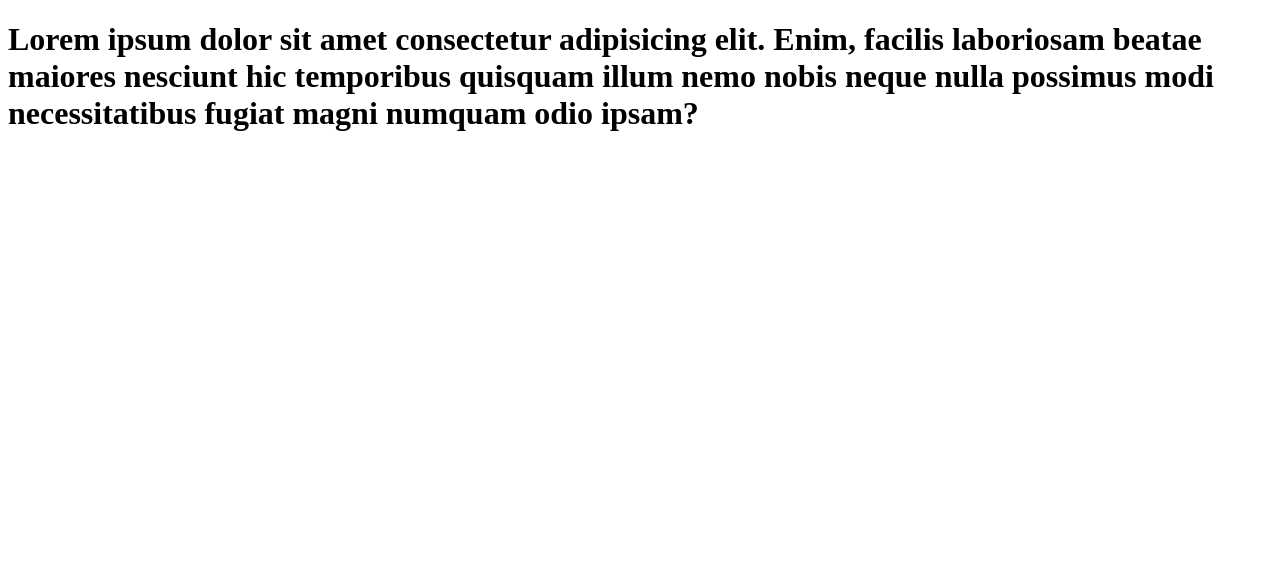
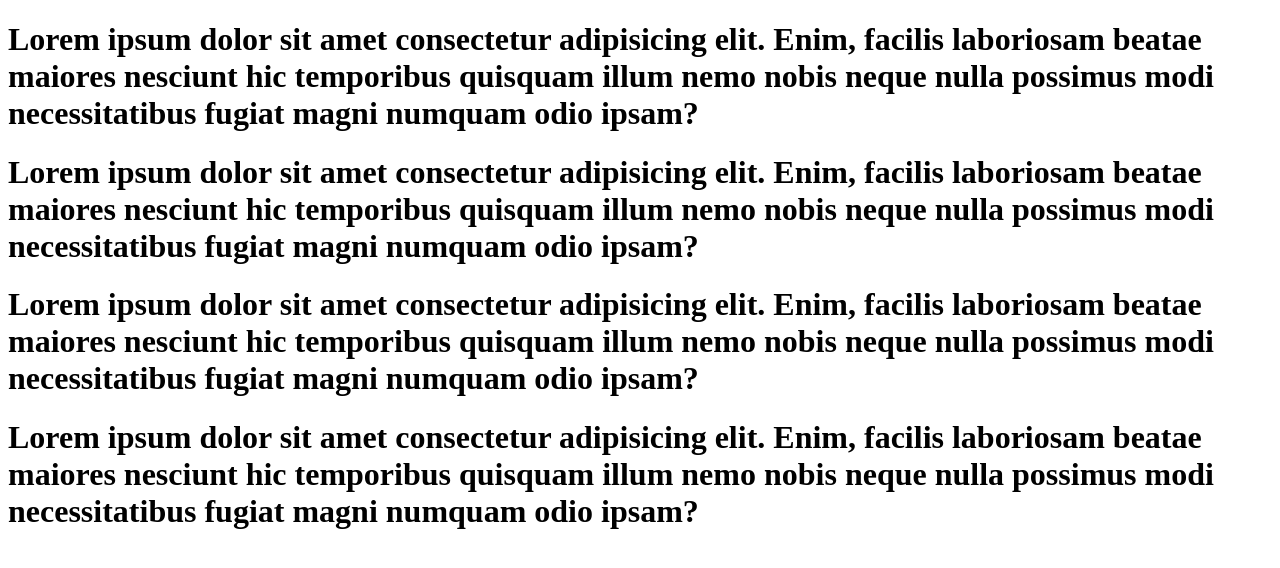
Before and after one commit to Doniyor-Programmer/simplebank, a plain HTML site: page index.html in a window 1280 px wide. Drawn offline with Linux system fonts and the light colour scheme.

Commit message:
githubdan commit

```diff
--- a/index.html
+++ b/index.html
@@ -8,5 +8,8 @@
 </head>
 <body>
     <h1>Lorem ipsum dolor sit amet consectetur adipisicing elit. Enim, facilis laboriosam beatae maiores nesciunt hic temporibus quisquam illum nemo nobis neque nulla possimus modi necessitatibus fugiat magni numquam odio ipsam?</h1>
+    <h1>Lorem ipsum dolor sit amet consectetur adipisicing elit. Enim, facilis laboriosam beatae maiores nesciunt hic temporibus quisquam illum nemo nobis neque nulla possimus modi necessitatibus fugiat magni numquam odio ipsam?</h1>
+    <h1>Lorem ipsum dolor sit amet consectetur adipisicing elit. Enim, facilis laboriosam beatae maiores nesciunt hic temporibus quisquam illum nemo nobis neque nulla possimus modi necessitatibus fugiat magni numquam odio ipsam?</h1>
+    <h1>Lorem ipsum dolor sit amet consectetur adipisicing elit. Enim, facilis laboriosam beatae maiores nesciunt hic temporibus quisquam illum nemo nobis neque nulla possimus modi necessitatibus fugiat magni numquam odio ipsam?</h1>
 </body>
 </html>
```
